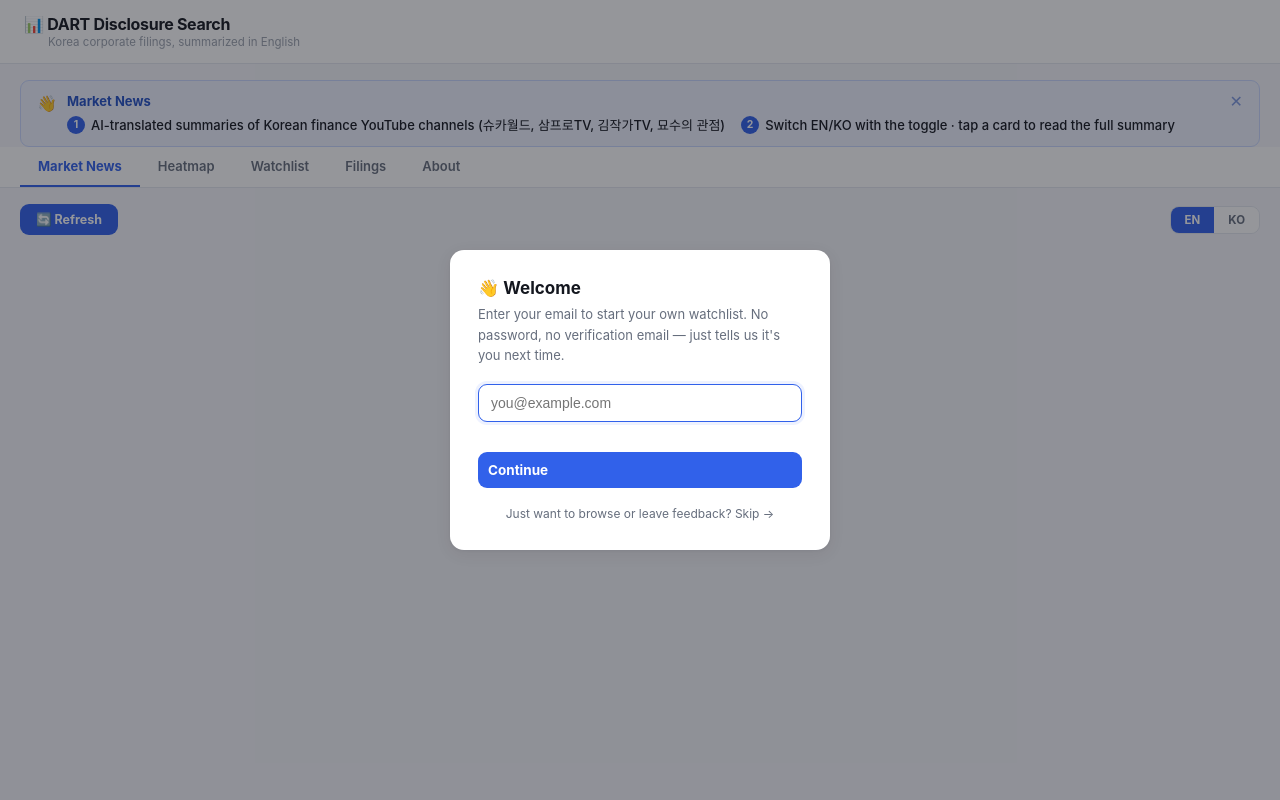
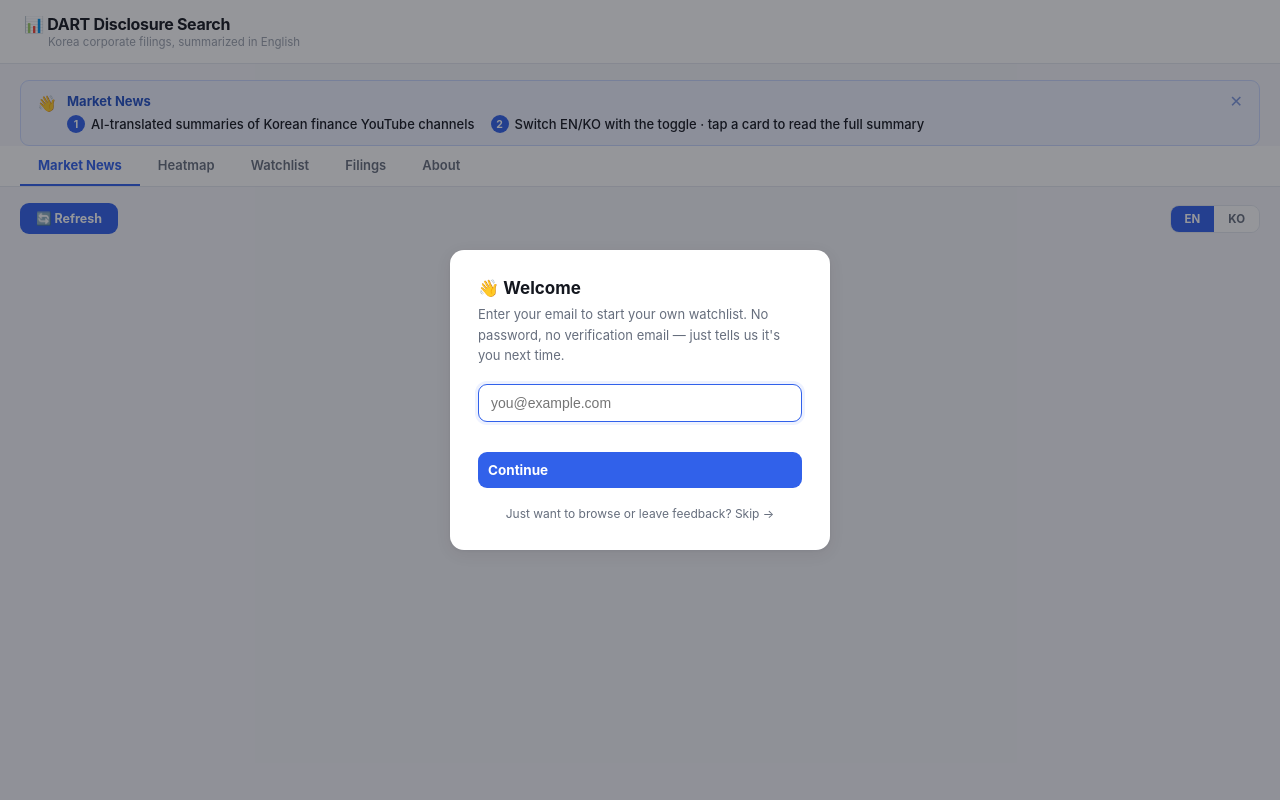
Before and after one commit to whdtjq1801-sketch/dart-dashboard, a Flask app: page / in a window 1280 px wide. Run offline with Flask 3, Linux system fonts and the light colour scheme; some libraries are stand-ins or nearby versions.

Commit message:
About/Market News 안내 문구에서 채널명 나열 제거
Co-Authored-By: Claude Sonnet 5 <noreply@anthropic.com>

```diff
--- a/templates/index.html
+++ b/templates/index.html
@@ -550,7 +550,7 @@ button.action:disabled { opacity: .5; cursor: default; }
         </div>
         <div class="about-item">
           <div class="about-item-title">📰 Market News</div>
-          <p>Korea's top finance YouTube channels (슈카월드, 삼프로TV, 김작가TV, 손에잡히는경제, and more) - AI-summarized daily in English by default, switchable to the original Korean.</p>
+          <p>Korea's top finance YouTube channels - AI-summarized daily in English by default, switchable to the original Korean.</p>
         </div>
         <div class="about-item">
           <div class="about-item-title">🗺️ KOSPI Heatmap</div>
@@ -627,7 +627,7 @@ const TIP_CONTENT = {
   market: {
     title: 'Market News',
     steps: [
-      'AI-translated summaries of Korean finance YouTube channels (슈카월드, 삼프로TV, 김작가TV, 묘수의 관점)',
+      'AI-translated summaries of Korean finance YouTube channels',
       'Switch EN/KO with the toggle · tap a card to read the full summary',
     ],
   },
```
